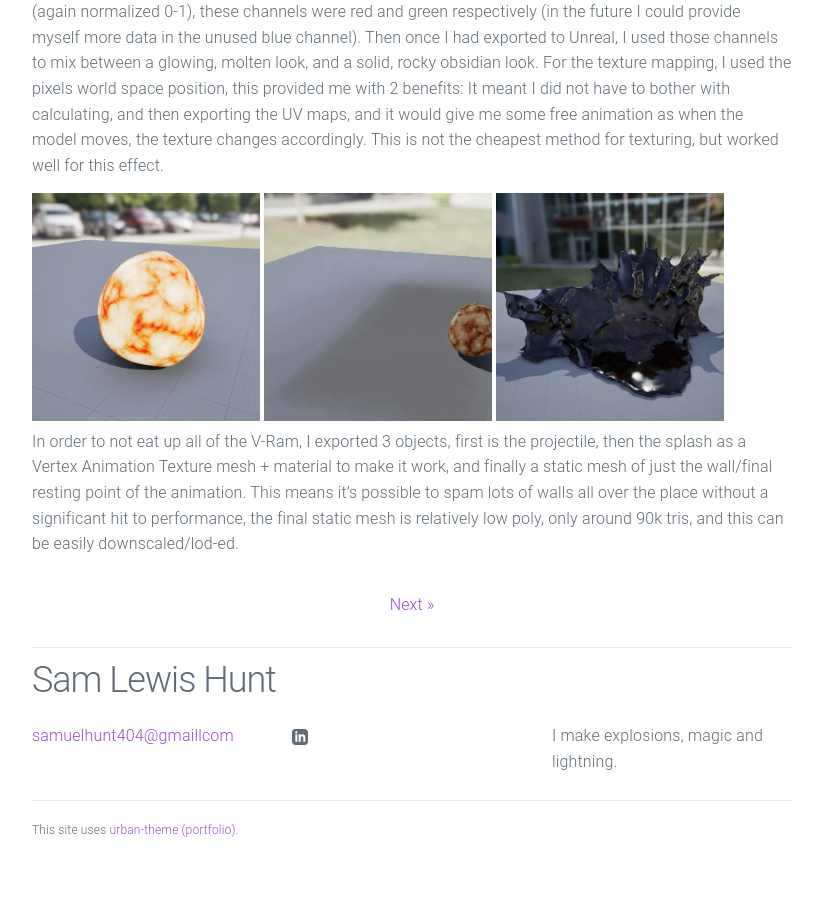
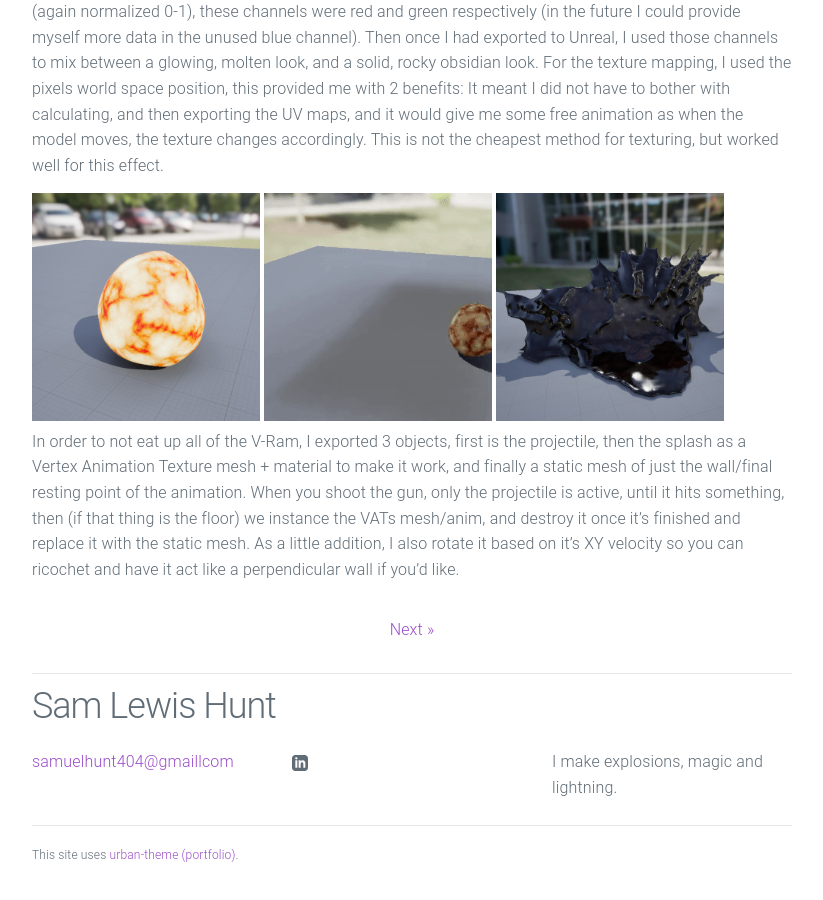
Before and after one commit to samhunt404/samhunt404.github.io, a Jekyll site: the page built from _posts/2025-02-25-Lava-Wall.md, in a window 1280 px wide and 900 px high, scrolled down 1317 px. Shown: the whole window, without its empty margins (228-1051 px from the left). Built offline with Jekyll 4.4.1, drawn with Linux system fonts in a browser that asks for light colours; before the commit the page ends 2192 px from its top, so only the background shows below that.

Commit message:
better wording on Lava Wall post

```diff
--- a/_posts/2025-02-25-Lava-Wall.md
+++ b/_posts/2025-02-25-Lava-Wall.md
@@ -20,4 +20,4 @@ I remeber from high-school geology that slow cooling rocks have a rough texture,
 <object data="/assets/LavaVidSmall.gif" width="30%" height="30%"></object>
 <object data="/assets/LavaWallStill.jpg" width="30%" height="30%"></object>
 
-In order to not eat up all of the V-Ram, I exported 3 objects, first is the projectile, then the splash as a Vertex Animation Texture mesh + material to make it work, and finally a static mesh of just the wall/final resting point of the animation. This means it's possible to spam lots of walls all over the place without a significant hit to performance, the final static mesh is relatively low poly, only around 90k tris, and this can be easily downscaled/lod-ed.
+In order to not eat up all of the V-Ram, I exported 3 objects, first is the projectile, then the splash as a Vertex Animation Texture mesh + material to make it work, and finally a static mesh of just the wall/final resting point of the animation. When you shoot the gun, only the projectile is active, until it hits something, then (if that thing is the floor) we instance the VATs mesh/anim, and destroy it once it's finished and replace it with the static mesh. As a little addition, I also rotate it based on it's XY velocity so you can ricochet and have it act like a perpendicular wall if you'd like.
```
